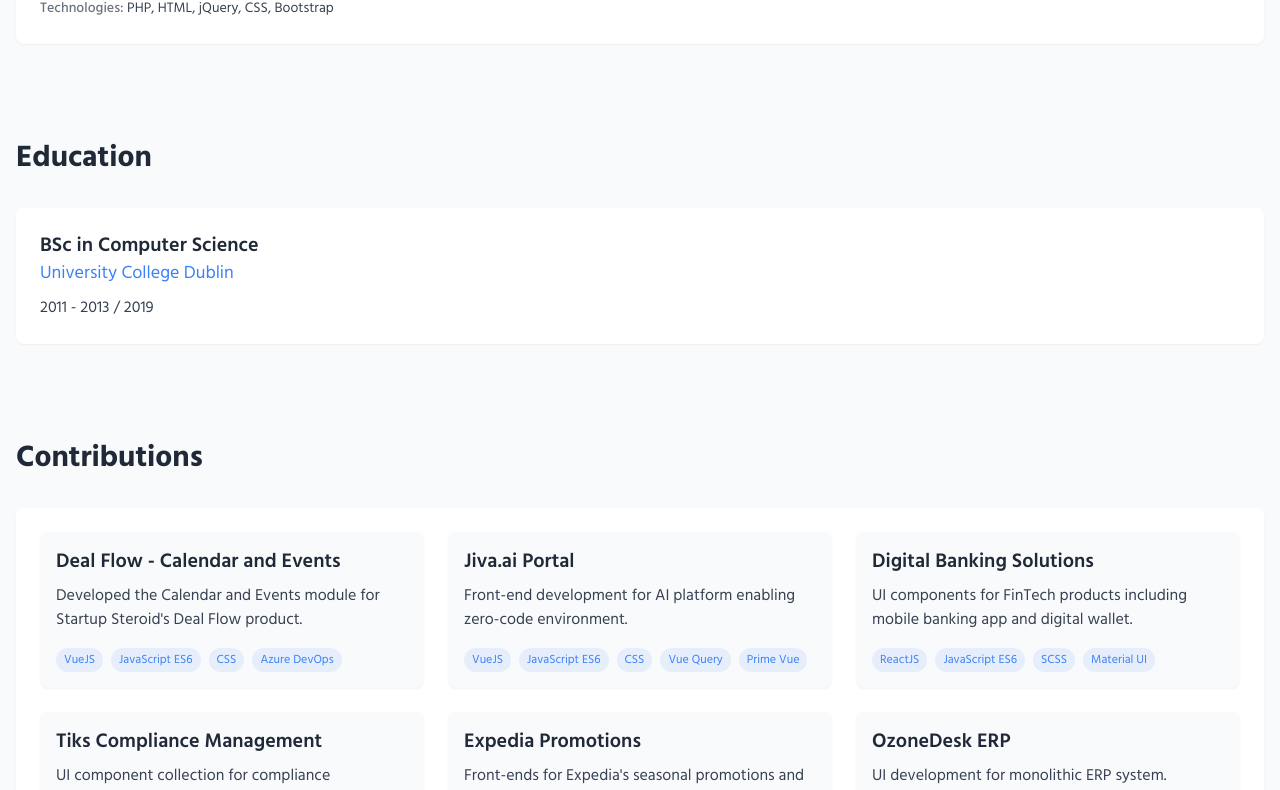
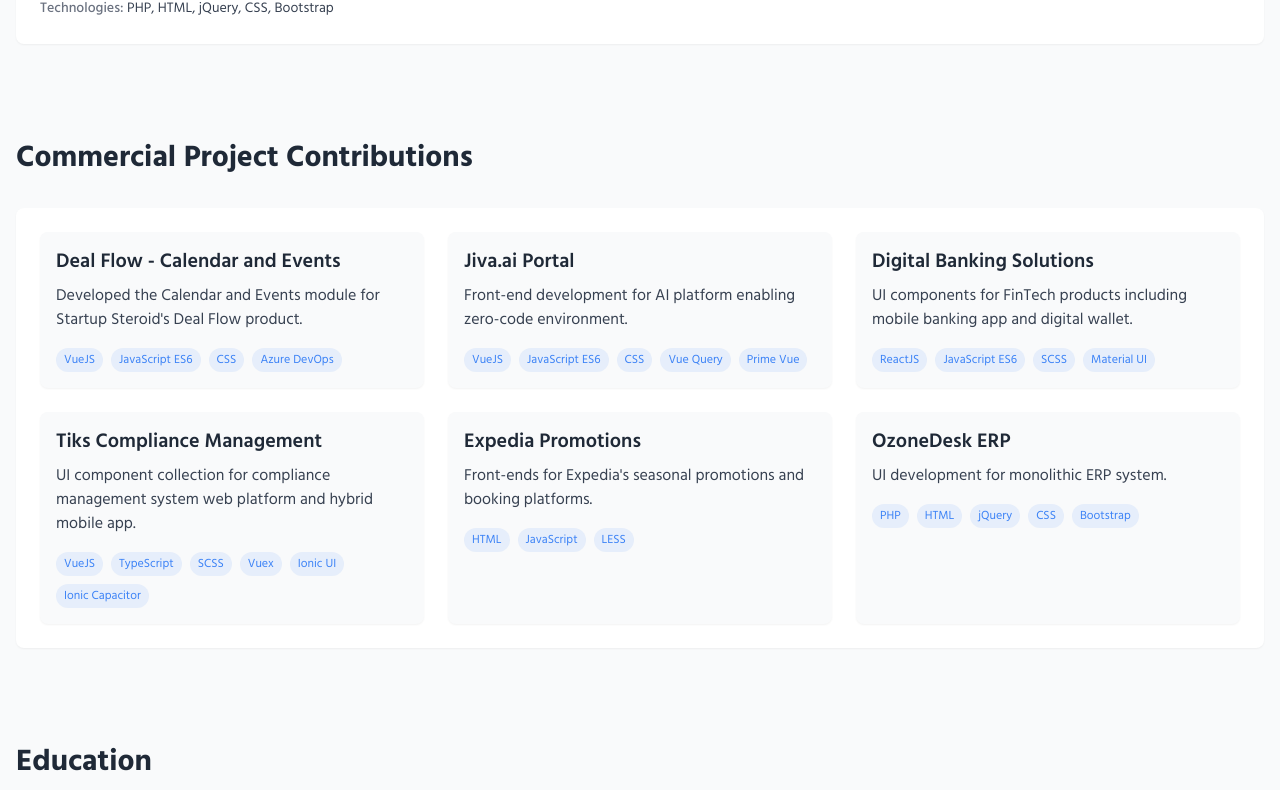
Before and after one commit to NelakaWith/portfolio, a Vue app: page / in a window 1280 px wide. Shown: the part 2659-3449 px from the top of the page. Built offline with nearby package versions, Linux system fonts and the light colour scheme.

Commit message:
fix: update project section title for clarity and consistency

```diff
--- a/src/App.vue
+++ b/src/App.vue
@@ -16,9 +16,8 @@
         <About />
         <Skills />
         <Experience />
+        <Projects />
         <Education />
-        <Projects />
-        <!-- <Contact /> -->
       </main>
     </div>
   </div>
--- a/src/components/AppProjects.vue
+++ b/src/components/AppProjects.vue
@@ -1,7 +1,7 @@
 <template>
   <section id="projects" class="py-12">
     <h2 class="text-3xl font-bold text-dark dark:text-white mb-8">
-      Contributions
+      Commercial Project Contributions
     </h2>
 
     <div
@@ -12,9 +12,6 @@
         :key="index"
         class="bg-gray-50 dark:bg-gray-900 rounded-lg overflow-hidden shadow-sm hover:shadow-md transition"
       >
-        <!-- <div class="h-48 bg-gray-200 flex items-center justify-center">
-          <span class="text-gray-500">Project Image</span>
-        </div> -->
         <div class="p-4">
           <h3 class="text-xl font-semibold text-dark dark:text-white mb-2">
             {{ project.name }}
```
